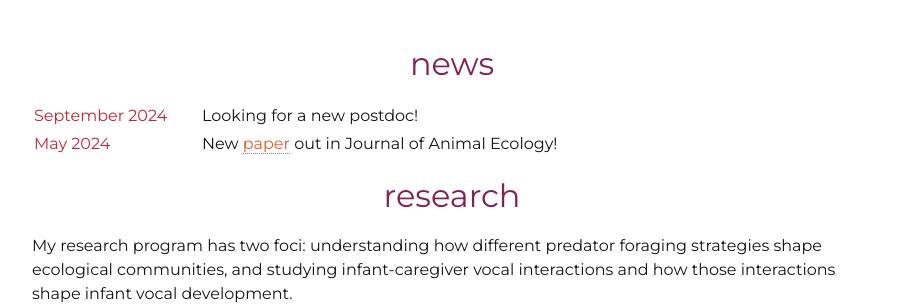
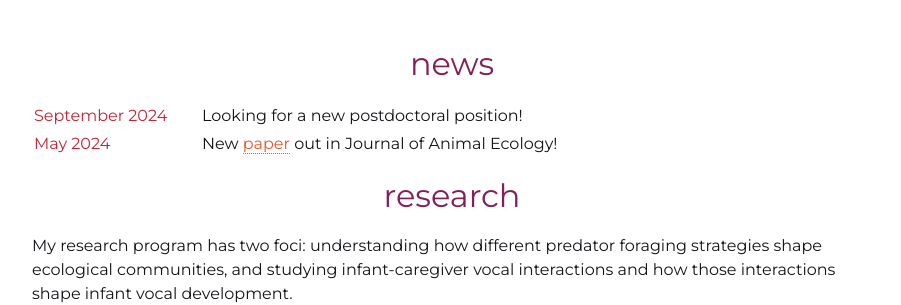
Before and after one commit to Ritwikavps/ritwikavps.github.io, a Jekyll site: the page built from index.html, in a window 1280 px wide. Shown: the part 423-728 px from the top of the page, without its empty margins (188-1089 px from the left). Built offline with Jekyll 4.4.1, drawn with Linux system fonts in a browser that asks for light colours; nearby versions of some CDN libraries; some web fonts are replaced.

Commit message:
Update index.html

```diff
--- a/index.html
+++ b/index.html
@@ -111,7 +111,7 @@ layout:
 
               <tr>
                 <td width="20%" class="has-text-grey">September 2024</td>
-                <td>Looking for a new postdoc!</td>
+                <td>Looking for a new postdoctoral position!</td>
               </tr>
               <td width="20%" class="has-text-grey">May 2024</td>
                 <td> New <a href="https://besjournals.onlinelibrary.wiley.com/doi/10.1111/1365-2656.14070">paper</a> out in Journal of Animal Ecology!</td>
```
